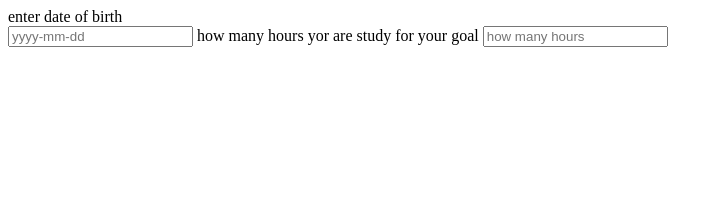
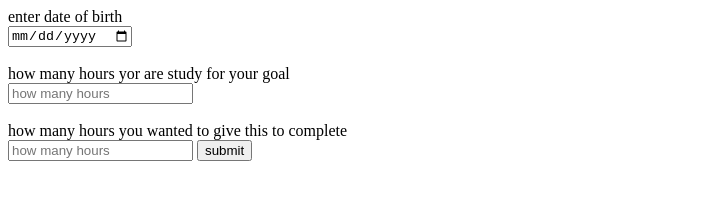
Before and after one commit to abhishekbhanot/age-goal-game, a plain HTML site: page index.html in a window 1280 px wide. Shown: the whole page, without its empty margins (0-723 px from the left). Drawn offline with Linux system fonts and the light colour scheme.

Commit message:
final changes

```diff
--- a/index.html
+++ b/index.html
@@ -7,12 +7,16 @@
 </head>
 <body>
     <label>enter date of birth</label><br>
-    <input type="number" id="first" placeholder="yyyy-mm-dd">
+    <input type="date" id="first" placeholder="yyyy-mm-dd"><br><br>
 
-    <label>how many hours yor are study for your goal  </label>
-<input type="number" id="second" placeholder="how many hours">
+    <label>how many hours yor are study for your goal  </label><br>
+<input type="number" id="second" placeholder="how many hours"><br><br>
 
-<p></p>
+
+  <label> how many hours you wanted to give this to complete   </label><br>
+<input type="number" id="third" placeholder="how many hours">
+<button id="but" onclick="clic()">submit</button>
+<p id="show"></p>
 
 
 
--- a/script.js
+++ b/script.js
@@ -0,0 +1,28 @@
+function clic(){
+    let firstInput = parseInt(document.getElementById("first").value);
+    let secondInput = parseInt(document.getElementById("second").value);
+    let thirdInput = parseInt(document.getElementById("third").value);
+    let show=document.getElementById("show")
+
+
+
+    let date = new Date();  // Current date
+    let date2 = new Date(firstInput, 0, 1);
+    let currentAge = date.getFullYear() - date2.getFullYear();
+
+    let final=thirdInput/secondInput;
+
+    let final3=Math.floor(final/365);
+console.log(currentAge);
+    console.log(final3);
+
+    let res=currentAge+final3;
+    show.innerText=`your goal should be complete at ${res}`
+
+
+
+
+
+
+    console.log("hello");
+  }
```
Also changed, not shown: 2 other files.
